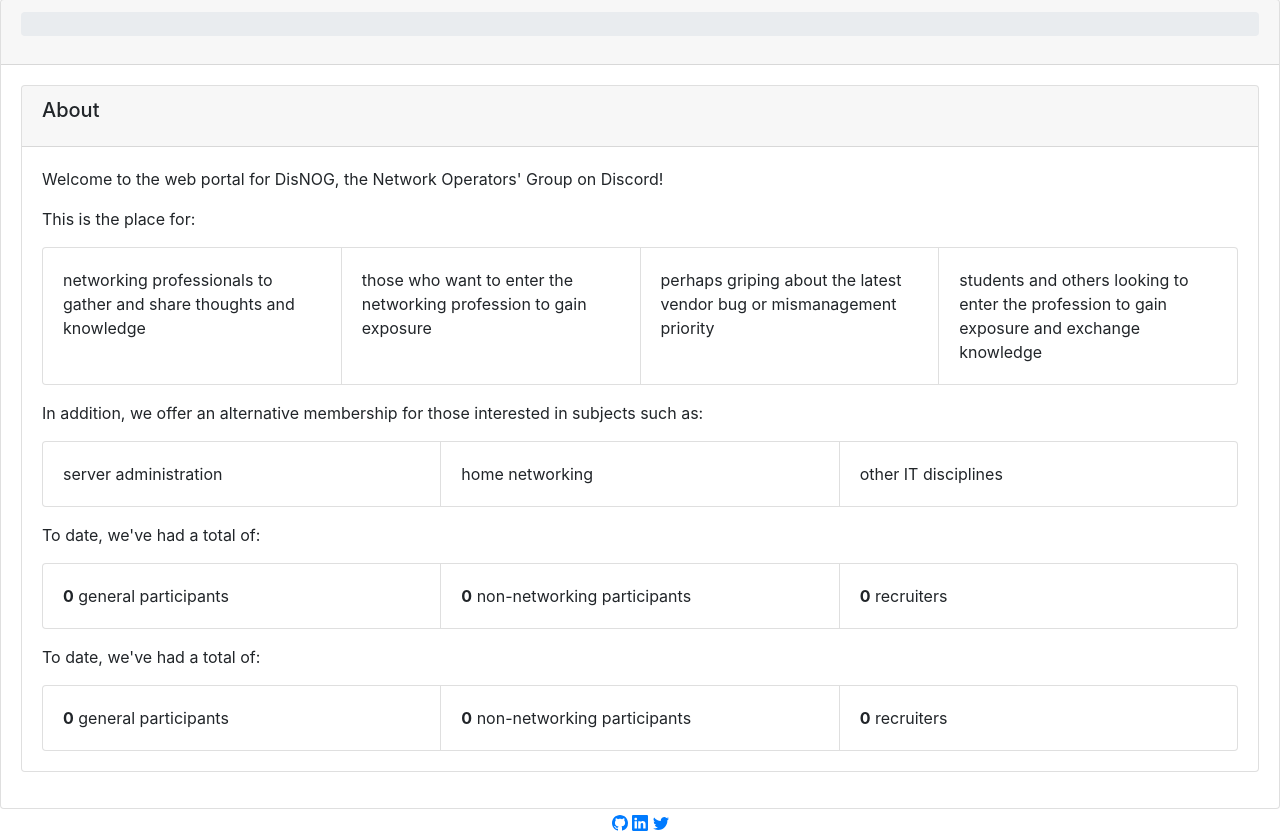
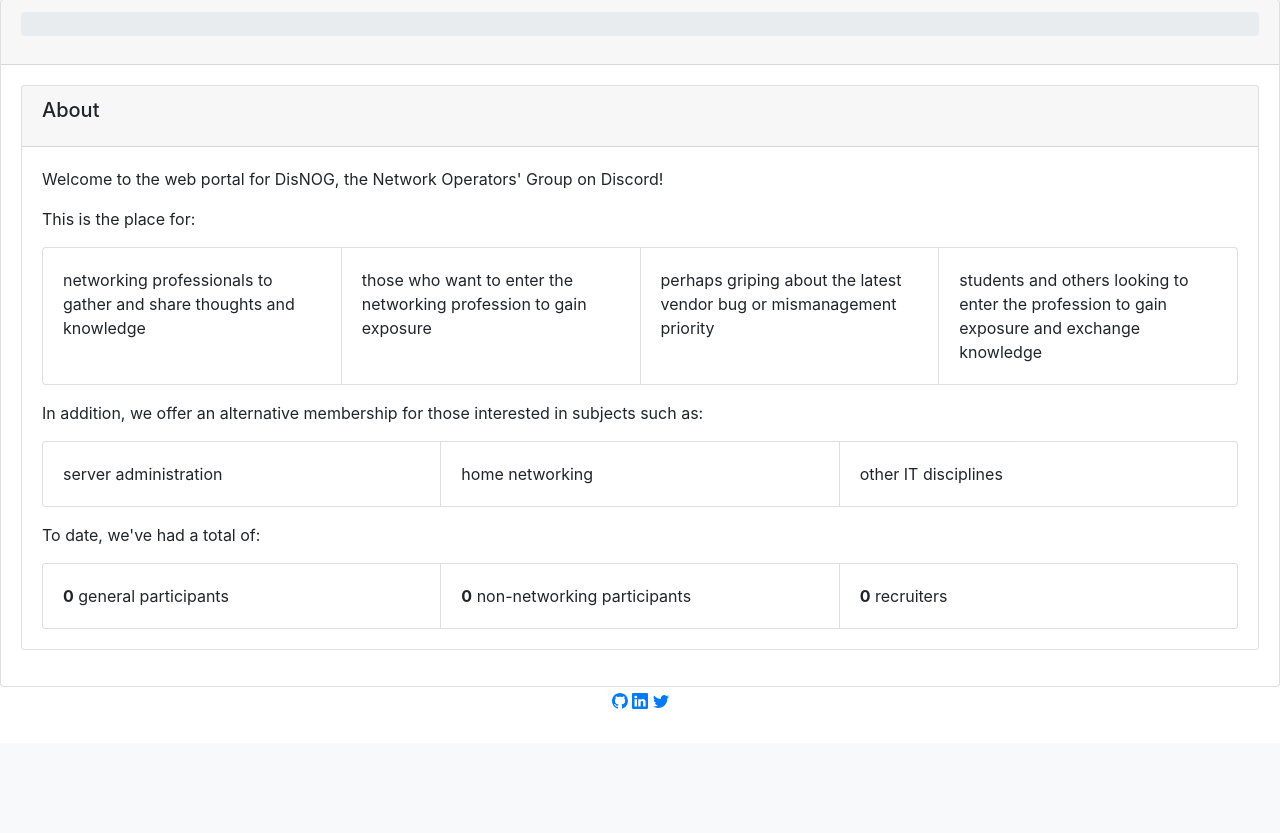
Before and after one commit to disnog/netranger-web, a Flask app: page / in a window 1280 px wide. Shown: the part 57-890 px from the top of the page. After the commit the page ends 766 px from the top, so only its background shows below. Run offline with Flask 2, Linux system fonts and the light colour scheme; data that the repository does not hold is empty; parts of the project's set-up code (start-up, migrations or seed data) failed here and were passed over; some libraries are stand-ins or nearby versions.

Commit message:
Fix broken merge

```diff
--- a/nrweb/templates/home.html
+++ b/nrweb/templates/home.html
@@ -76,19 +76,6 @@
                 <div class="card-body"><strong>{{recruiter_members}}</strong> recruiters</div>
             </div>
         </div>
-        <p/>
-        <p class="card-text">To date, we've had a total of:</p>
-        <div class="card-group">
-            <div class="card">
-                <div class="card-body"><strong>{{general_members}}</strong> general participants</div>
-            </div>
-            <div class="card">
-                <div class="card-body"><strong>{{periphery_members}}</strong> non-networking participants</div>
-            </div>
-            <div class="card">
-                <div class="card-body"><strong>{{recruiter_members}}</strong> recruiters</div>
-            </div>
-        </div>
     </div>
 </div>
 {% endblock %}
```
